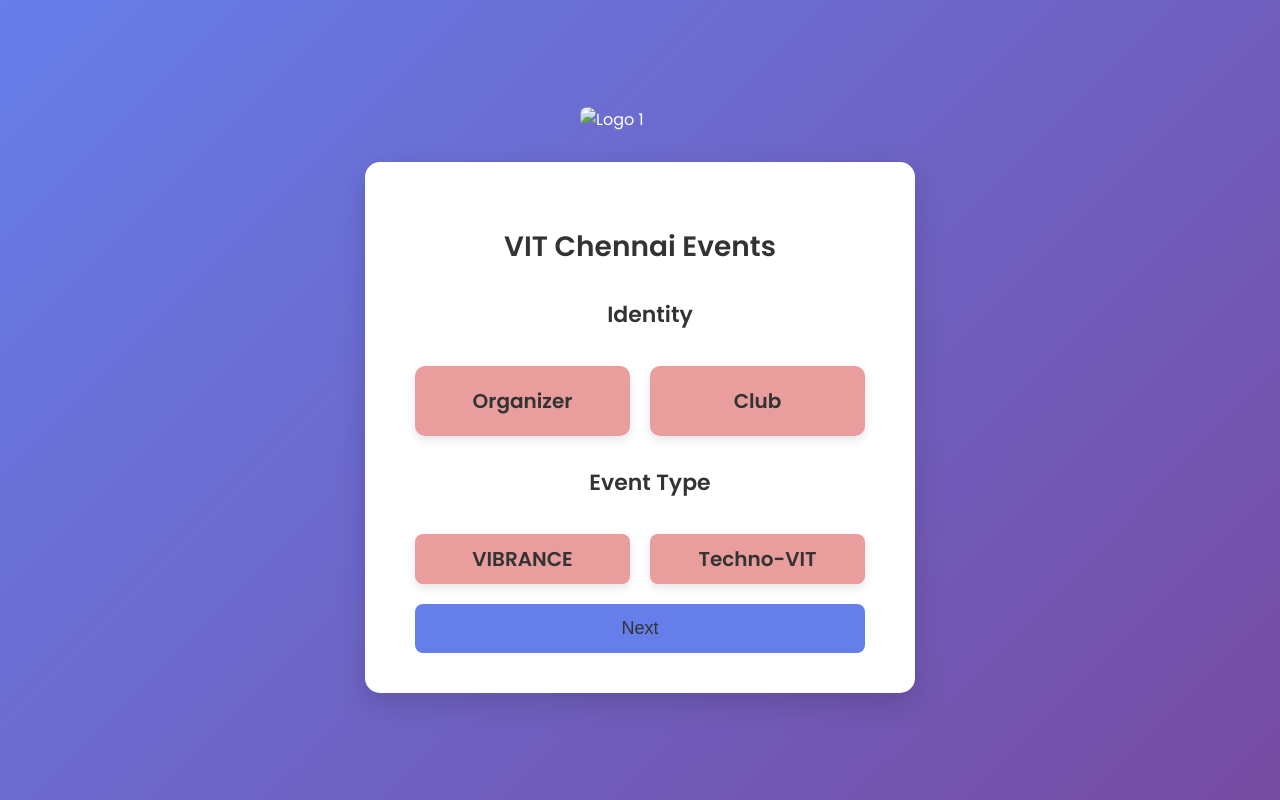
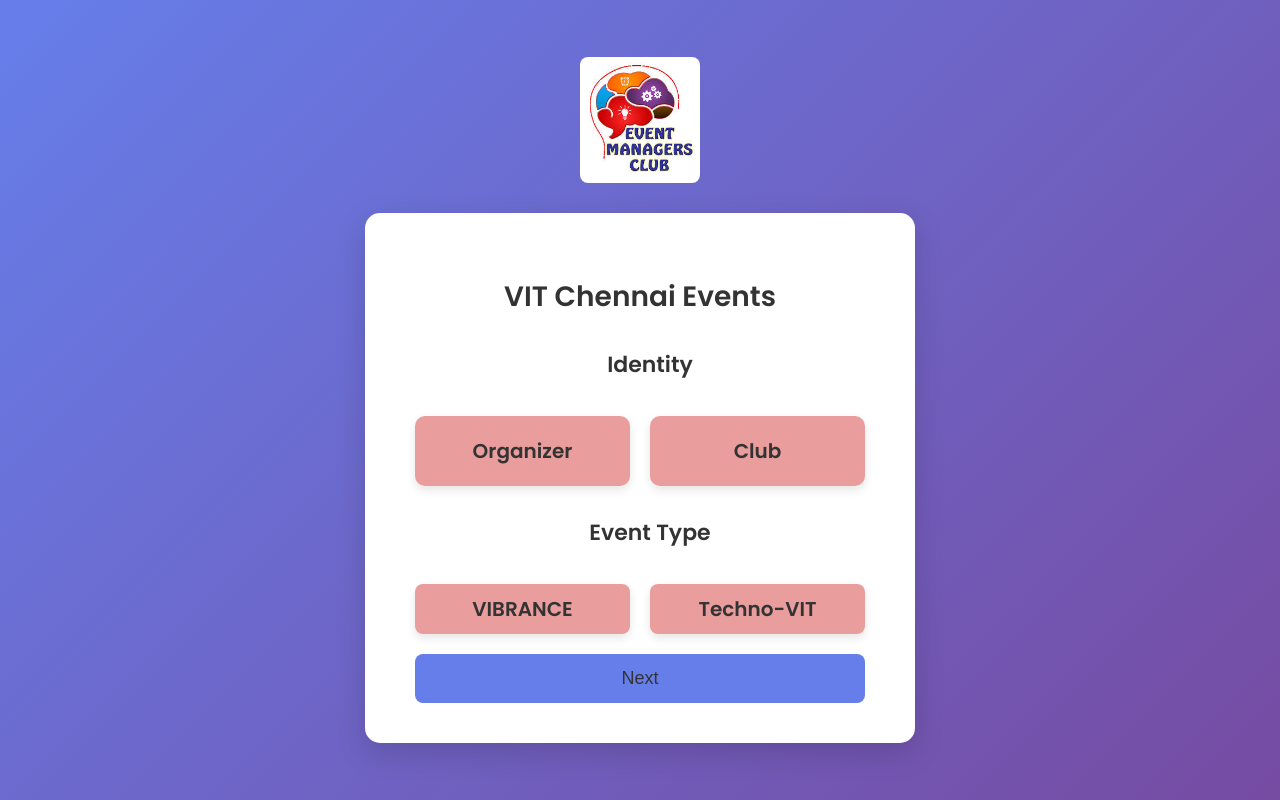
Before and after one commit to vanxxhuu10/event-management, a website: page index.html in a window 1280 px wide. Drawn offline with Linux system fonts and the light colour scheme; the site is published under a folder, as on GitHub Pages, so addresses that start at the root find nothing.

Commit message:
Update index.html

```diff
--- a/index.html
+++ b/index.html
@@ -9,7 +9,7 @@
 </head>
 <body>
     <div class="logo-container">
-        <img src="/emc_logo.jpg" alt="Logo 1">
+        <img src="emc_logo.jpg" alt="Logo 1">
     </div>
     <div class="login-container">
         <h2>VIT Chennai Events</h2>
```
